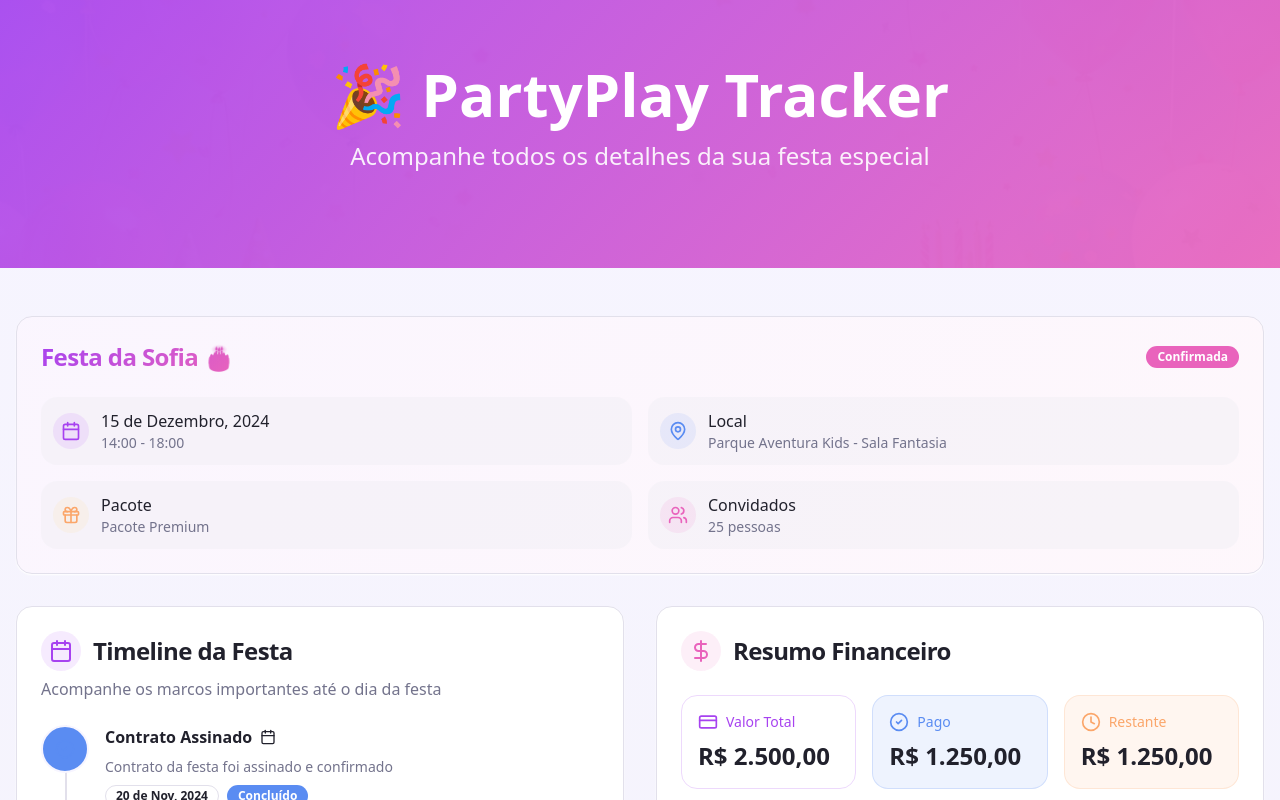
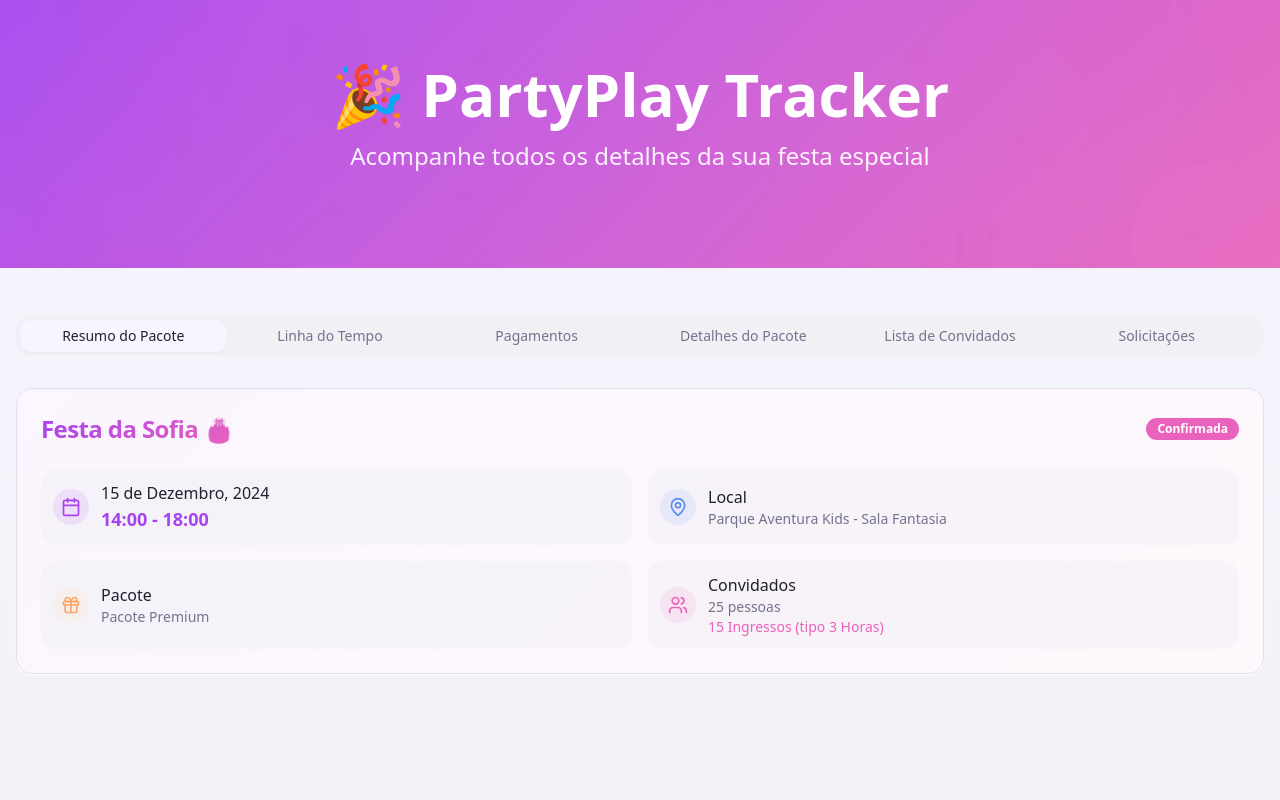
Before and after one commit to cbasques/xjumpmyparty, a React (Vite) app: page / in a window 1280 px wide. Shown: the top 800 px of the page. Built offline with nearby package versions, Linux system fonts and the light colour scheme.

Commit message:
Update Party Card and add Tabs
Update PartyCard to display time more prominently and include ticket quantity and type in the guests section. Add tabs for different sections of the application: Package Summary, Timeline, Payments, Package Details, Guest List, and Requests.

```diff
--- a/src/components/PartyCard.tsx
+++ b/src/components/PartyCard.tsx
@@ -9,9 +9,11 @@ interface PartyCardProps {
   location: string;
   package: string;
   guests: number;
+  tickets: number;
+  ticketType: string;
 }
 
-const PartyCard = ({ title, date, time, location, package: packageName, guests }: PartyCardProps) => {
+const PartyCard = ({ title, date, time, location, package: packageName, guests, tickets, ticketType }: PartyCardProps) => {
   return (
     <Card className="relative overflow-hidden shadow-card hover:shadow-party transition-party group">
       <div className="absolute inset-0 bg-gradient-party opacity-5 group-hover:opacity-10 transition-party" />
@@ -33,7 +35,7 @@ const PartyCard = ({ title, date, time, location, package: packageName, guests }
             </div>
             <div>
               <p className="font-medium">{date}</p>
-              <p className="text-sm text-muted-foreground">{time}</p>
+              <p className="text-lg font-bold text-party-purple">{time}</p>
             </div>
           </div>
 
@@ -64,6 +66,7 @@ const PartyCard = ({ title, date, time, location, package: packageName, guests }
             <div>
               <p className="font-medium">Convidados</p>
               <p className="text-sm text-muted-foreground">{guests} pessoas</p>
+              <p className="text-sm font-medium text-party-pink">{tickets} Ingressos (tipo {ticketType})</p>
             </div>
           </div>
         </div>
--- a/src/pages/Index.tsx
+++ b/src/pages/Index.tsx
@@ -4,6 +4,7 @@ import GuestList from "@/components/GuestList";
 import SpecialNeeds from "@/components/SpecialNeeds";
 import EventTimeline from "@/components/EventTimeline";
 import PaymentSummary from "@/components/PaymentSummary";
+import { Tabs, TabsContent, TabsList, TabsTrigger } from "@/components/ui/tabs";
 import partyHeroImage from "@/assets/party-hero.jpg";
 
 const Index = () => {
@@ -14,7 +15,9 @@ const Index = () => {
     time: "14:00 - 18:00",
     location: "Parque Aventura Kids - Sala Fantasia",
     package: "Pacote Premium",
-    guests: 25
+    guests: 25,
+    tickets: 15,
+    ticketType: "3 Horas"
   };
 
   const services = [
@@ -225,30 +228,47 @@ const Index = () => {
       </div>
 
       {/* Main Content */}
-      <div className="container mx-auto px-4 py-12 space-y-8">
-        {/* Party Details */}
+      <div className="container mx-auto px-4 py-12">
+        <Tabs defaultValue="resumo" className="w-full">
+          <TabsList className="grid w-full grid-cols-6 mb-8">
+            <TabsTrigger value="resumo">Resumo do Pacote</TabsTrigger>
+            <TabsTrigger value="timeline">Linha do Tempo</TabsTrigger>
+            <TabsTrigger value="pagamentos">Pagamentos</TabsTrigger>
+            <TabsTrigger value="detalhes">Detalhes do Pacote</TabsTrigger>
+            <TabsTrigger value="convidados">Lista de Convidados</TabsTrigger>
+            <TabsTrigger value="solicitacoes">Solicitações</TabsTrigger>
+          </TabsList>
+
+          <TabsContent value="resumo" className="space-y-8">
             <PartyCard {...partyData} />
+          </TabsContent>
 
-        {/* Timeline and Payment Grid */}
-        <div className="grid grid-cols-1 xl:grid-cols-2 gap-8">
+          <TabsContent value="timeline" className="space-y-8">
             <EventTimeline
               partyDate={partyData.date}
               events={timelineEvents}
             />
+          </TabsContent>
+
+          <TabsContent value="pagamentos" className="space-y-8">
             <PaymentSummary
               totalAmount={paymentData.totalAmount}
               payments={paymentData.payments}
             />
-        </div>
+          </TabsContent>
 
-        {/* Services and Guests Grid */}
-        <div className="grid grid-cols-1 lg:grid-cols-2 gap-8">
+          <TabsContent value="detalhes" className="space-y-8">
             <ServiceCard title="Serviços & Pacotes" services={services} />
+          </TabsContent>
+
+          <TabsContent value="convidados" className="space-y-8">
             <GuestList guests={guests} />
-        </div>
+          </TabsContent>
 
-        {/* Special Needs */}
+          <TabsContent value="solicitacoes" className="space-y-8">
             <SpecialNeeds specialNeeds={specialNeeds} />
+          </TabsContent>
+        </Tabs>
       </div>
     </div>
   );
```
Lines whose indentation alone changed are shown as unchanged.
